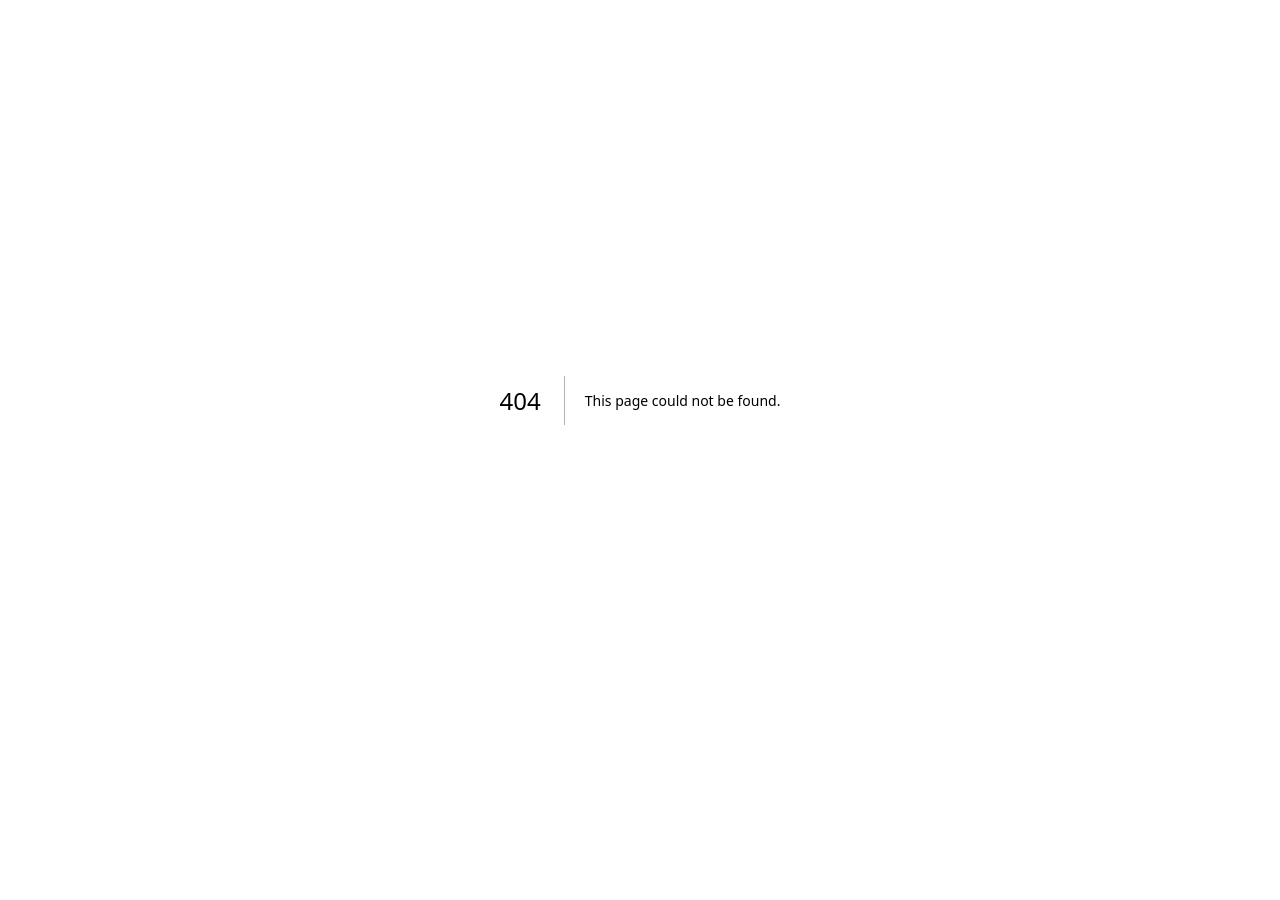
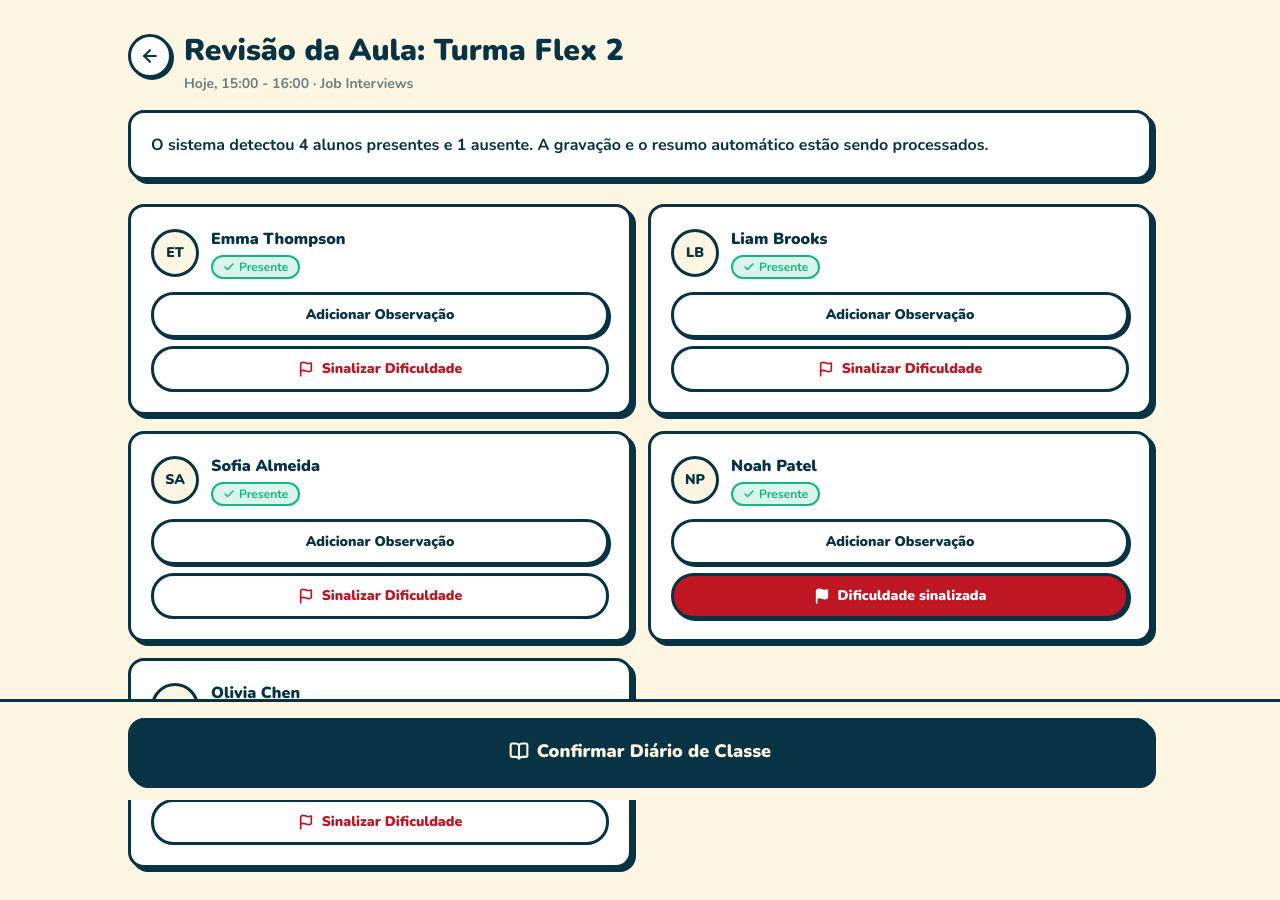
Before and after one commit to ellenmwnroe/bff-academy, a Next.js app in the folder bff-academy/: page /teacher/evaluation in a window 1280 px wide. Before the commit this address had no page. Before the commit the page ends 800 px from the top, so only its background shows below. Built offline with nearby package versions, Linux system fonts and the light colour scheme.

Commit message:
feat: avaliacao diario de classe inteligente

```diff
--- a/bff-academy/src/app/debug/page.tsx
+++ b/bff-academy/src/app/debug/page.tsx
@@ -21,6 +21,7 @@ import {
   LayoutDashboard,
   Bot,
   GraduationCap,
+  ClipboardCheck,
   type LucideIcon,
 } from "lucide-react"
 
@@ -160,6 +161,13 @@ const sections: ReadonlyArray<DebugSection> = [
         variant: "card",
       },
       {
+        href: "/teacher/evaluation",
+        label: "Avaliação Pós-Aula",
+        description: "Diário de classe e revisão pós-aula",
+        icon: ClipboardCheck,
+        variant: "marble",
+      },
+      {
         href: "/class-details",
         label: "Detalhes da Aula",
         description: "Antessala com ementa e materiais",
--- /dev/null
+++ b/bff-academy/src/app/teacher/evaluation/page.tsx
@@ -0,0 +1,169 @@
+"use client"
+
+import { useState } from "react"
+import { useRouter } from "next/navigation"
+import { ArrowLeft, Flag, Check, BookOpen } from "lucide-react"
+
+type Student = {
+  readonly id: string
+  readonly name: string
+  readonly initials: string
+  readonly present: boolean
+}
+
+type StudentReview = {
+  readonly flagged: boolean
+  readonly notesOpen: boolean
+  readonly notes: string
+}
+
+const students: ReadonlyArray<Student> = [
+  { id: "1", name: "Emma Thompson", initials: "ET", present: true },
+  { id: "2", name: "Liam Brooks", initials: "LB", present: true },
+  { id: "3", name: "Sofia Almeida", initials: "SA", present: true },
+  { id: "4", name: "Noah Patel", initials: "NP", present: true },
+  { id: "5", name: "Olivia Chen", initials: "OC", present: false },
+]
+
+const presentCount = students.filter((student) => student.present).length
+const absentCount = students.length - presentCount
+
+const initialReviews: Record<string, StudentReview> = Object.fromEntries(
+  students.map((student) => [
+    student.id,
+    { flagged: student.id === "4", notesOpen: false, notes: "" },
+  ]),
+)
+
+export default function TeacherEvaluationPage() {
+  const router = useRouter()
+  const [reviews, setReviews] = useState(initialReviews)
+  const [confirmed, setConfirmed] = useState(false)
+
+  const updateReview = (id: string, patch: Partial<StudentReview>) => {
+    setConfirmed(false)
+    setReviews((current) => ({
+      ...current,
+      [id]: { ...current[id], ...patch },
+    }))
+  }
+
+  return (
+    <main className="min-h-screen bg-[#FDF6E3] p-4 pb-32 sm:p-6 lg:p-8">
+      <div className="mx-auto flex max-w-5xl flex-col gap-6">
+        <header className="flex flex-col gap-4">
+          <div className="flex items-start gap-3">
+            <button
+              type="button"
+              onClick={() => router.push("/teacher")}
+              aria-label="Voltar para o Dashboard"
+              className="mt-0.5 grid size-11 shrink-0 place-items-center rounded-xl border-[3px] border-[#083344] bg-white text-[#083344] shadow-[2px_2px_0_0_#083344] transition-all active:translate-y-0.5 active:shadow-none"
+            >
+              <ArrowLeft className="size-5" strokeWidth={2.5} aria-hidden="true" />
+            </button>
+
+            <div className="min-w-0">
+              <h1 className="text-2xl font-black leading-tight text-[#083344] sm:text-3xl">
+                Revisão da Aula: Turma Flex 2
+              </h1>
+              <p className="mt-1 text-sm font-bold text-[#083344]/60">
+                Hoje, 15:00 - 16:00 · Job Interviews
+              </p>
+            </div>
+          </div>
+
+          <article className="rounded-2xl border-[3px] border-[#083344] bg-white p-4 shadow-[4px_4px_0_0_#083344] sm:p-5">
+            <p className="text-sm font-bold text-[#083344] sm:text-base">
+              O sistema detectou {presentCount} alunos presentes e {absentCount} ausente.
+              A gravação e o resumo automático estão sendo processados.
+            </p>
+          </article>
+        </header>
+
+        <section aria-label="Alunos da turma" className="flex flex-col gap-4 lg:grid lg:grid-cols-2">
+          {students.map((student) => {
+            const review = reviews[student.id]
+
+            return (
+              <article
+                key={student.id}
+                className="flex flex-col gap-3 rounded-2xl border-[3px] border-[#083344] bg-white p-4 shadow-[4px_4px_0_0_#083344] sm:p-5"
+              >
+                <header className="flex items-center gap-3">
+                  <span className="grid size-12 shrink-0 place-items-center rounded-full border-[3px] border-[#083344] bg-[#FDF6E3] text-sm font-black text-[#083344]">
+                    {student.initials}
+                  </span>
+
+                  <div className="min-w-0 flex-1">
+                    <p className="truncate font-black text-[#083344]">{student.name}</p>
+                    {student.present ? (
+                      <span className="mt-1 inline-flex items-center gap-1 rounded-full border-2 border-[#10B981] bg-[#10B981]/15 px-2.5 py-0.5 text-xs font-bold text-[#10B981]">
+                        <Check className="size-3" strokeWidth={3} aria-hidden="true" />
+                        Presente
+                      </span>
+                    ) : (
+                      <span className="mt-1 inline-flex items-center gap-1 rounded-full border-2 border-[#083344]/30 bg-[#FDF6E3] px-2.5 py-0.5 text-xs font-bold text-[#083344]/60">
+                        Ausente
+                      </span>
+                    )}
+                  </div>
+                </header>
+
+                <div className="flex flex-col gap-2">
+                  <button
+                    type="button"
+                    onClick={() => updateReview(student.id, { notesOpen: !review.notesOpen })}
+                    className="flex w-full items-center justify-center rounded-xl border-[3px] border-[#083344] bg-white px-4 py-2.5 text-sm font-black text-[#083344] shadow-[2px_2px_0_0_#083344] transition-all active:translate-y-0.5 active:shadow-none"
+                  >
+                    {review.notesOpen ? "Fechar observação" : "Adicionar Observação"}
+                  </button>
+
+                  {review.notesOpen && (
+                    <textarea
+                      value={review.notes}
+                      onChange={(event) => updateReview(student.id, { notes: event.target.value })}
+                      rows={3}
+                      placeholder="Nota para o diário de classe..."
+                      className="resize-none rounded-xl border-[3px] border-[#083344] bg-[#FDF6E3] px-3 py-2 text-sm font-medium text-[#083344] outline-none placeholder:text-[#083344]/40 focus:border-[#BE1622]"
+                    />
+                  )}
+
+                  <button
+                    type="button"
+                    onClick={() => updateReview(student.id, { flagged: !review.flagged })}
+                    aria-pressed={review.flagged}
+                    className={`flex w-full items-center justify-center gap-2 rounded-xl border-[3px] border-[#083344] px-4 py-2.5 text-sm font-black transition-all active:translate-y-0.5 ${
+                      review.flagged
+                        ? "bg-[#BE1622] text-white shadow-[2px_2px_0_0_#083344]"
+                        : "bg-white text-[#BE1622]"
+                    }`}
+                  >
+                    <Flag
+                      className={`size-4 ${review.flagged ? "fill-white text-white" : "text-[#BE1622]"}`}
+                      strokeWidth={2.5}
+                      aria-hidden="true"
+                    />
+                    {review.flagged ? "Dificuldade sinalizada" : "Sinalizar Dificuldade"}
+                  </button>
+                </div>
+              </article>
+            )
+          })}
+        </section>
+      </div>
+
+      <div className="fixed inset-x-0 bottom-0 z-40 border-t-[3px] border-[#083344] bg-[#FDF6E3] p-4">
+        <div className="mx-auto max-w-5xl">
+          <button
+            type="button"
+            onClick={() => setConfirmed(true)}
+            className="flex w-full items-center justify-center gap-2 rounded-2xl border-[3px] border-[#083344] bg-[#083344] px-4 py-4 text-base font-black text-[#FDF6E3] shadow-[4px_4px_0_0_#083344] transition-all active:translate-y-1 active:shadow-none sm:text-lg"
+          >
+            <BookOpen className="size-5" strokeWidth={2.5} aria-hidden="true" />
+            {confirmed ? "Diário confirmado!" : "Confirmar Diário de Classe"}
+          </button>
+        </div>
+      </div>
+    </main>
+  )
+}
--- a/bff-academy/src/app/teacher/page.tsx
+++ b/bff-academy/src/app/teacher/page.tsx
@@ -409,7 +409,7 @@ export default function TeacherDashboardPage() {
 
                       {lesson.status === "past" ? (
                         <Link
-                          href="/teacher/grades"
+                          href="/teacher/evaluation"
                           className="flex w-full items-center justify-center gap-2 rounded-xl border-[3px] border-[#083344] bg-[#083344] px-4 py-2.5 text-sm font-black text-white shadow-[3px_3px_0_0_#083344] transition-all active:translate-y-1 active:shadow-none"
                         >
                           <BookOpen className="size-4" strokeWidth={2.5} aria-hidden="true" />
@@ -490,7 +490,7 @@ export default function TeacherDashboardPage() {
             )}
 
             <Link
-              href="/teacher/grades"
+              href="/teacher/evaluation"
               className="mt-auto flex w-full items-center justify-center gap-2 rounded-2xl border-[3px] border-[#083344] bg-[#083344] px-4 py-3.5 font-black text-white shadow-[4px_4px_0_0_#083344] transition-all active:translate-y-1 active:shadow-none"
             >
               <BookOpen className="size-5" strokeWidth={2.5} aria-hidden="true" />
```
